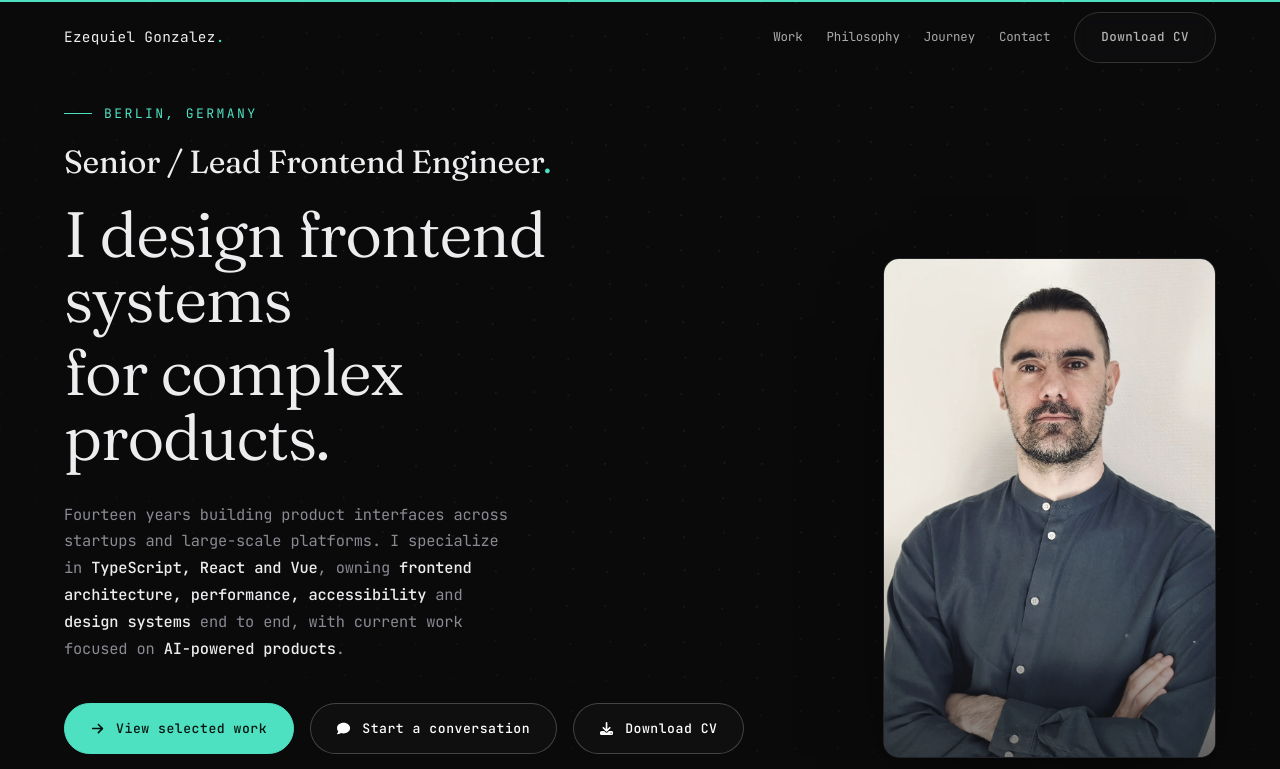
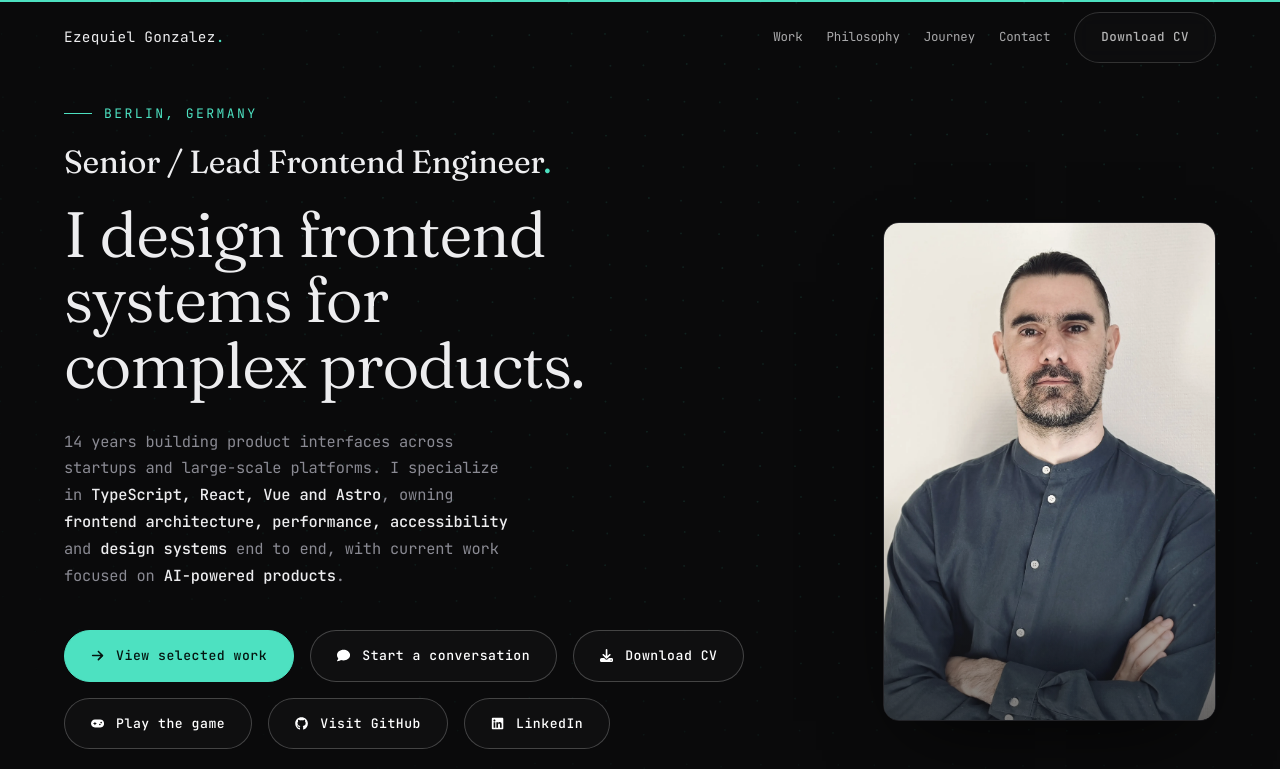
Before and after one commit to Pilag6/pila.dev, a React (Vite) app: page / in a window 1280 px wide. Shown: the top 769 px of the page. Built offline with nearby package versions, Linux system fonts and the light colour scheme; a web font is replaced by a local one.

Commit message:
feat: update SignalShowcase hero text for clarity and enhance specialization details

```diff
--- a/src/redesign/SignalShowcase.jsx
+++ b/src/redesign/SignalShowcase.jsx
@@ -411,14 +411,14 @@ export default function SignalShowcase() {
                         </Reveal>
                         <h1 className="sg-display sg-hero__title">
                             <SplitReveal
-                                lines={["I design frontend systems", "for complex products."]}
+                                lines={["I design frontend systems for complex products."]}
                                 delay={0.15}
                                 trigger="mount"
                             />
                         </h1>
                         <Reveal delay={0.5} trigger="mount">
                             <p className="sg-lead sg-hero__lead">
-                            Fourteen years building product interfaces across startups and large-scale platforms. I specialize in <strong>TypeScript, React and Vue</strong>, owning <strong>frontend architecture, performance, accessibility</strong> and <strong>design systems</strong> end to end, with current work focused on <strong>AI-powered products</strong>.
+                            14 years building product interfaces across startups and large-scale platforms. I specialize in <strong>TypeScript, React, Vue and Astro</strong>, owning <strong>frontend architecture, performance, accessibility</strong> and <strong>design systems</strong> end to end, with current work focused on <strong>AI-powered products</strong>.
                             </p>
                         </Reveal>
                         <div className="sg-hero__cta">
```
